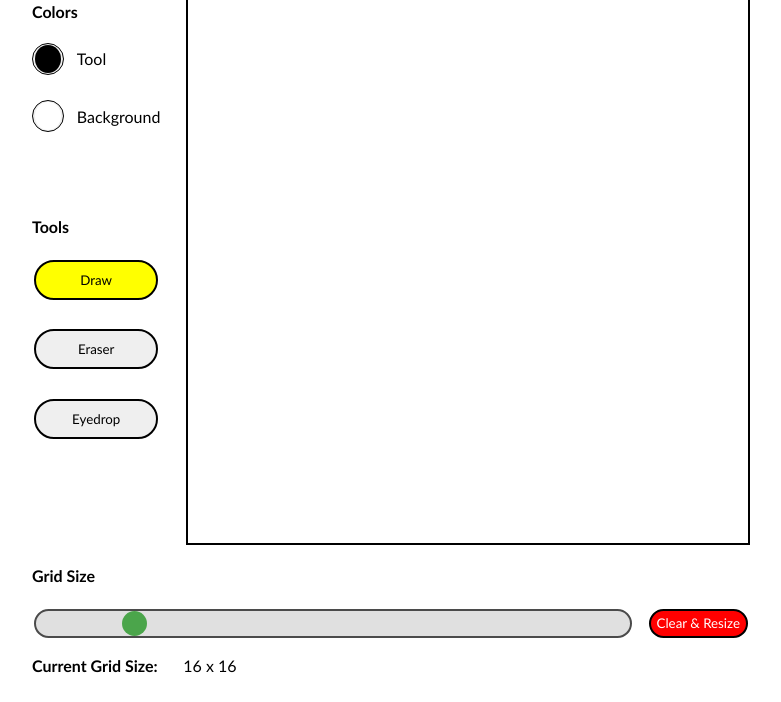
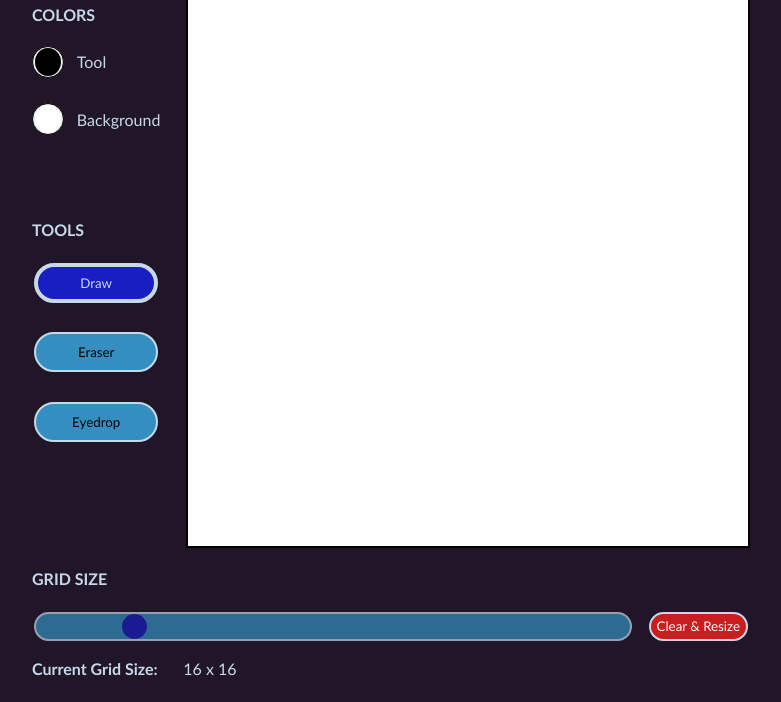
Before and after one commit to GeorgeCiesinski/Etch-a-Sketch, a plain HTML site: page index.html in a window 1280 px wide. Shown: the part 101-803 px from the top of the page, without its empty margins (249-1030 px from the left). Drawn offline with Linux system fonts and the light colour scheme; a web font is replaced by a local one.

Commit message:
Restyled with custom color scheme - Changed selected button styling

```diff
--- a/index.html
+++ b/index.html
@@ -17,7 +17,7 @@
 
             <div id="draw-controls">
                 <div>
-                    <h4>Colors</h4>
+                    <h4>COLORS</h4>
                     <div id="color-inputs">
                         <div class="color-elements">
                             <input type="color" name="Tool Color" id="color-tool" value="#000000" class="color-picker">
@@ -30,7 +30,7 @@
                     </div>
                 </div>
                 <div>
-                    <h4>Tools</h4>
+                    <h4>TOOLS</h4>
                     <div id="tool-buttons">
                         <button id="draw" class="button tool-button selected-button" type="button">Draw</button>
                         <button id="erase" class="button tool-button" type="button">Eraser</button>
@@ -46,7 +46,7 @@
 
         <!-- GRID SLIDER -->
         <div id="grid-tools">
-            <h4>Grid Size</h4>
+            <h4>GRID SIZE</h4>
             <!-- <div id="grid-custom-controls"> -->
             <div>
                 <div id="resize-grid-controls">
--- a/scss/style.scss
+++ b/scss/style.scss
@@ -6,14 +6,30 @@
     font-weight: 500;
     font-style: normal;
     font-display: swap;
+}
 
+:root {
+    --bg-color: #211628;
+    --font-color: #C7D9E9;
+    --secondary-light: #348FC0;
+    --secondary-dark: #181EC1;
+    --tertiary: #D0D1A3;
+    --custom-red: #ca1e1e;
 }
 
 * {
-    font-family: "Gill Sans", sans-serif;
+    font-family: 'PerfectDOS', "Gill Sans", sans-serif;
+    color: var(--font-color);
 }
 
 body {
+    display: flex;
+    flex-direction: column;
+    align-items: center;
+    background-color: var(--bg-color);
+}
+
+.center {
     display: flex;
     flex-direction: column;
     align-items: center;
@@ -21,17 +37,11 @@ body {
 
 #title {
     margin: 0;
-    font-family: 'PerfectDOS';
+    font-family: 'PerfectDOS', "Gill Sans", sans-serif;
     font-size: 400%;
     font-smooth: never;  // Smoothing disabled for pixel font
     -webkit-font-smoothing: none;
     text-align: center;
-}
-
-.center {
-    display: flex;
-    flex-direction: column;
-    align-items: center;
 }
 
 #top {
@@ -91,8 +101,8 @@ SKETCHPAD CONTROLS
     appearance: none;
     flex-grow: 1;
     height: 25px;
-    background: lightgrey;
-    border: 2px solid black;
+    background: var(--secondary-light);
+    border: 2px solid var(--font-color);
     border-radius: 2vw;
     opacity: 0.7;
     -webkit-transition: 0.2s;
@@ -107,14 +117,14 @@ SKETCHPAD CONTROLS
     appearance: none;
     width: 25px;
     height: 25px;
-    background: green;
+    background: var(--secondary-dark);
     border-radius: 2vw;
     cursor: pointer;  // Changes cursor on hover
 }
 #grid-slider::-moz-range-thumb {  // Mozilla Extension pseudo-element
     width: 25px;
     height: 25px;
-    background: green;
+    background: var(--secondary-dark);
     cursor: pointer;  // Changes cursor on hover
 }
 
@@ -169,13 +179,17 @@ SKETCHPAD CONTROLS
 }
 
 .button {
-    border: 2px solid black;
+    border: 2px solid var(--font-color);
+    color: black;
+    background-color: var(--secondary-light);
     border-radius: 2vw;
     margin: 2px;
 }
 
 .selected-button {
-    background-color: yellow;
+    border: 4px solid var(--font-color);
+    color: var(--font-color);
+    background-color: var(--secondary-dark);
 }
 
 .tool-button {
@@ -183,6 +197,6 @@ SKETCHPAD CONTROLS
 }
 
 #resize {
-    background-color: red;
+    background-color: var(--custom-red);
     color: white;
 }
```
Also changed, not shown: css/style.css, 1 other file.
